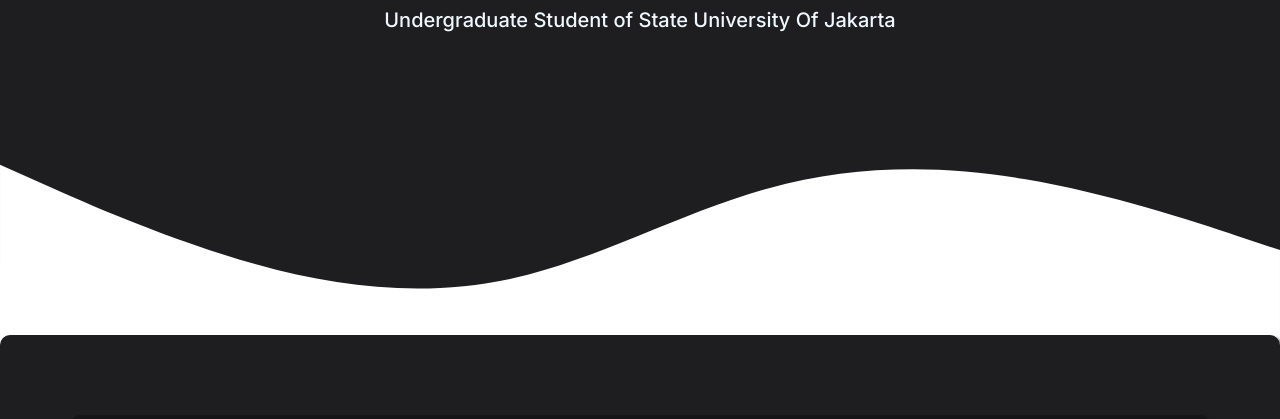
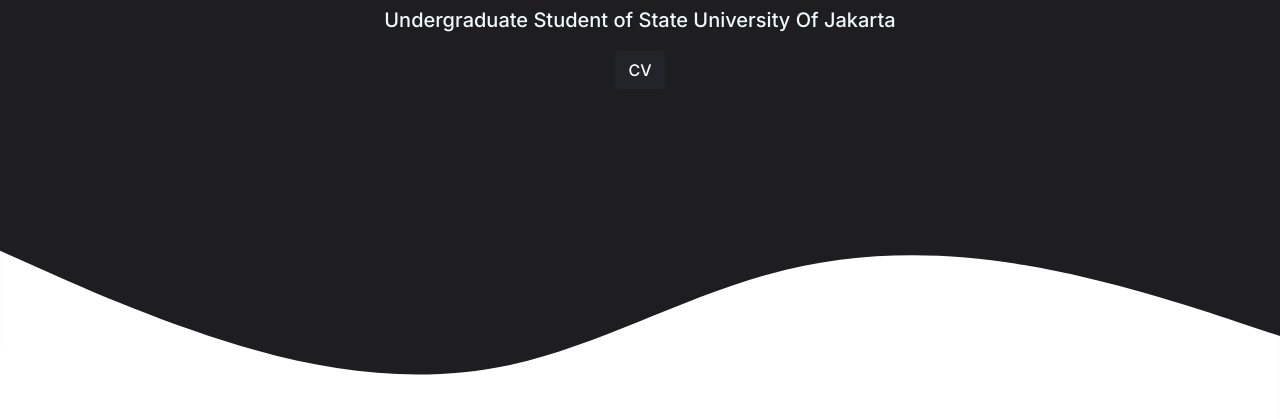
Before and after one commit to aryarf/belajar_portofolio, a plain HTML site: page index.html in a window 1280 px wide. Shown: the part 374-793 px from the top of the page. Drawn offline with nearby package versions, Linux system fonts and the light colour scheme.

Commit message:
Update index.html

```diff
--- a/index.html
+++ b/index.html
@@ -55,6 +55,10 @@
         <img src="image.jpeg" alt="" width="200" class="rounded-circle img-thumbnail">
         <h1 class="display-4">Arya Ridho Fadilah</h1>
         <p class="lead">Undergraduate Student of State University Of Jakarta</p>
+        <div class="mb-5">
+                    <button type="button" class="btn btn-dark">CV</button>
+                </div>
+
         <svg xmlns="http://www.w3.org/2000/svg" viewBox="0 0 1440 320">
             <path fill="#fff" fill-opacity="1"
                 d="M0,128L48,149.3C96,171,192,213,288,240C384,267,480,277,576,256C672,235,768,181,864,154.7C960,128,1056,128,1152,144C1248,160,1344,192,1392,208L1440,224L1440,320L1392,320C1344,320,1248,320,1152,320C1056,320,960,320,864,320C768,320,672,320,576,320C480,320,384,320,288,320C192,320,96,320,48,320L0,320Z">
```
